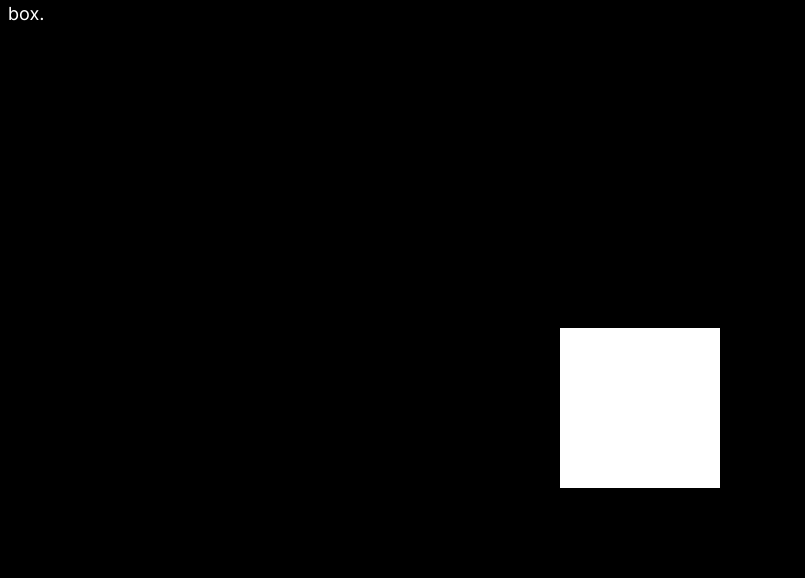
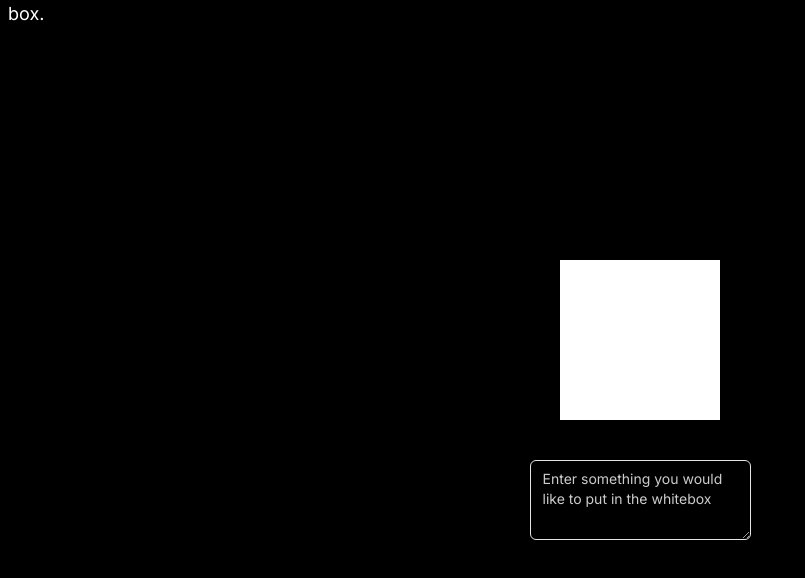
Before and after one commit to JstVex/box., a Next.js app: page /whitebox in a window 1280 px wide. Shown: the top 578 px of the page, without its empty margins (0-805 px from the left). Built offline with nearby package versions, Linux system fonts and the light colour scheme.

Commit message:
Add form with textarea to each box

```diff
--- a/src/app/blackbox/page.tsx
+++ b/src/app/blackbox/page.tsx
@@ -1,13 +1,61 @@
+'use client'
+
 import Link from "next/link";
+import * as z from "zod"
+import { zodResolver } from "@hookform/resolvers/zod"
+import { useForm } from "react-hook-form"
+import { Button } from "@/components/ui/button"
+import {
+    Form,
+    FormControl,
+    FormField,
+    FormItem,
+    FormLabel,
+    FormMessage,
+} from "@/components/ui/form"
+import { Textarea } from "@/components/ui/textarea";
+
+const formSchema = z.object({
+    message: z.string().min(1),
+})
 
 const BlackBox = () => {
+    const form = useForm<z.infer<typeof formSchema>>({
+        resolver: zodResolver(formSchema),
+        defaultValues: {
+            message: "",
+        },
+    })
+
+    function onSubmit(values: z.infer<typeof formSchema>) {
+        console.log(values)
+    }
+
     return (
-        <div className="h-screen">
-            <Link href="/" className="ml-2 text-lg">
+        <div className="relative h-screen">
+            <Link href="/" className="absolute ml-2 text-lg">
                 box.
             </Link>
-            <div className="w-screen h-[95vh] flex items-center justify-center">
-                <div className="w-40 h-40 bg-black"></div>
+            <div className="w-screen h-[100vh] flex flex-col items-center justify-center space-y-10">
+                <div className="w-40 h-40 duration-1000 bg-black transform transition-transform origin-center"></div>
+                <Form {...form}>
+                    <form onSubmit={form.handleSubmit(onSubmit)} className="space-y-8">
+                        <FormField
+                            control={form.control}
+                            name="message"
+                            render={({ field }) => (
+                                <FormItem>
+                                    {/* <FormLabel>Message</FormLabel> */}
+                                    <FormControl>
+                                        <Textarea placeholder="Enter something you would like to put in the black box" {...field} />
+                                    </FormControl>
+                                    <FormMessage />
+                                </FormItem>
+                            )}
+                        />
+                        {/* <Button type="submit">Submit</Button> */}
+                    </form>
+                </Form>
             </div>
         </div>
     );
--- a/src/app/whitebox/page.tsx
+++ b/src/app/whitebox/page.tsx
@@ -1,13 +1,60 @@
+'use client'
+
 import Link from "next/link";
+import * as z from "zod"
+import { zodResolver } from "@hookform/resolvers/zod"
+import { useForm } from "react-hook-form"
+import { Button } from "@/components/ui/button"
+import {
+    Form,
+    FormControl,
+    FormField,
+    FormItem,
+    FormLabel,
+    FormMessage,
+} from "@/components/ui/form"
+import { Textarea } from "@/components/ui/textarea";
+
+const formSchema = z.object({
+    message: z.string().min(1),
+})
 
 const WhiteBox = () => {
+    const form = useForm<z.infer<typeof formSchema>>({
+        resolver: zodResolver(formSchema),
+        defaultValues: {
+            message: "",
+        },
+    })
+
+    function onSubmit(values: z.infer<typeof formSchema>) {
+        console.log(values)
+    }
     return (
-        <div className="h-screen bg-black text-white">
-            <Link href="/" className="ml-2 text-lg">
+        <div className="relative h-screen bg-black text-white">
+            <Link href="/" className="absolute ml-2 text-lg">
                 box.
             </Link>
-            <div className="w-screen h-[95vh] flex items-center justify-center">
-                <div className="w-40 h-40 bg-white"></div>
+            <div className="w-screen h-[100vh] flex flex-col items-center justify-center space-y-10">
+                <div className="w-40 h-40 duration-1000 bg-white transform transition-transform origin-center"></div>
+                <Form {...form}>
+                    <form onSubmit={form.handleSubmit(onSubmit)} className="space-y-8">
+                        <FormField
+                            control={form.control}
+                            name="message"
+                            render={({ field }) => (
+                                <FormItem>
+                                    {/* <FormLabel>Message</FormLabel> */}
+                                    <FormControl>
+                                        <Textarea className="bg-black placeholder:text-white/80" placeholder="Enter something you would like to put in the whitebox" {...field} />
+                                    </FormControl>
+                                    <FormMessage />
+                                </FormItem>
+                            )}
+                        />
+                        {/* <Button type="submit">Submit</Button> */}
+                    </form>
+                </Form>
             </div>
         </div>
     );
```
